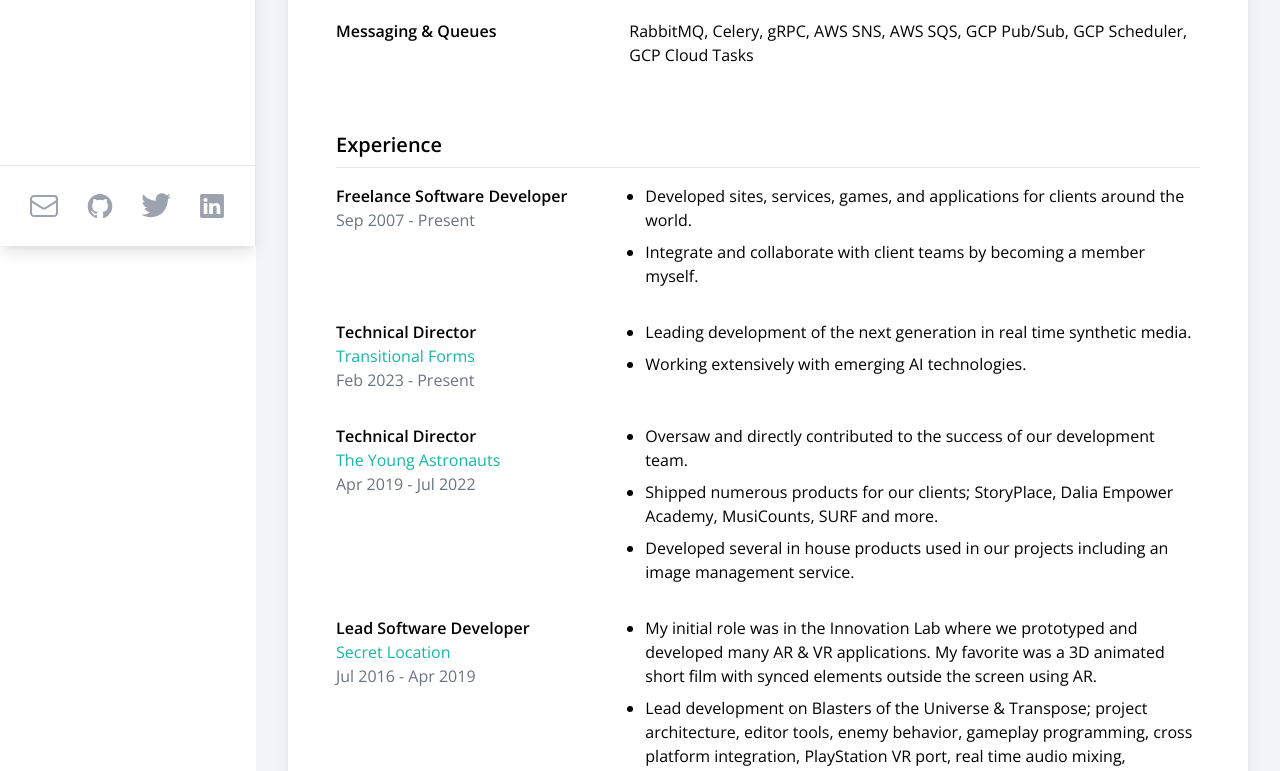
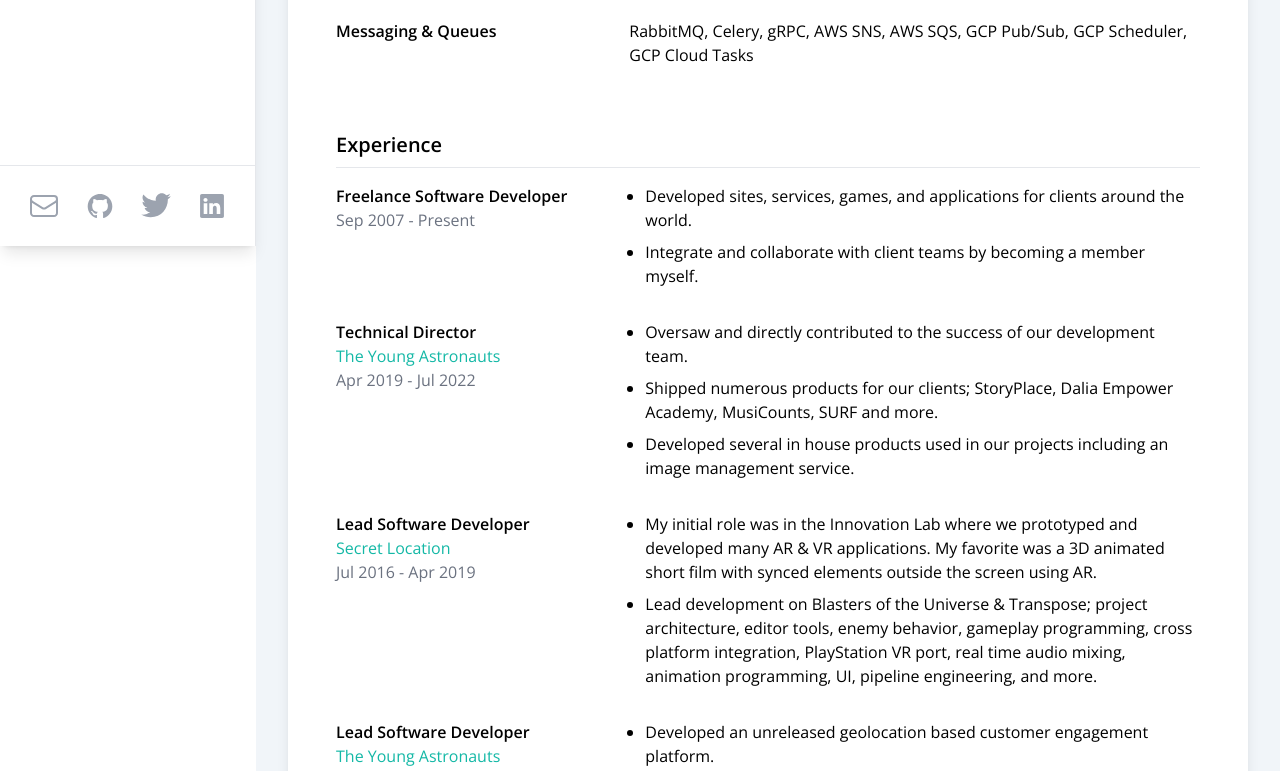
Before and after one commit to jhnbkr/portfolio, a Next.js app: page /resume in a window 1280 px wide. Shown: the part 554-1325 px from the top of the page. Built offline with nearby package versions, Linux system fonts and the light colour scheme.

Commit message:
Updated experiences

```diff
--- a/src/pages/resume.tsx
+++ b/src/pages/resume.tsx
@@ -125,18 +125,6 @@ const experience: Experience[] = [
         details: [
             "Developed sites, services, games, and applications for clients around the world.",
             "Integrate and collaborate with client teams by becoming a member myself.",
-        ],
-    },
-    {
-        role: "Technical Director",
-        company: {
-            name: "Transitional Forms",
-            url: "https://transforms.ai",
-        },
-        period: "Feb 2023 - Present",
-        details: [
-            "Leading development of the next generation in real time synthetic media.",
-            "Working extensively with emerging AI technologies.",
         ],
     },
     {
```
